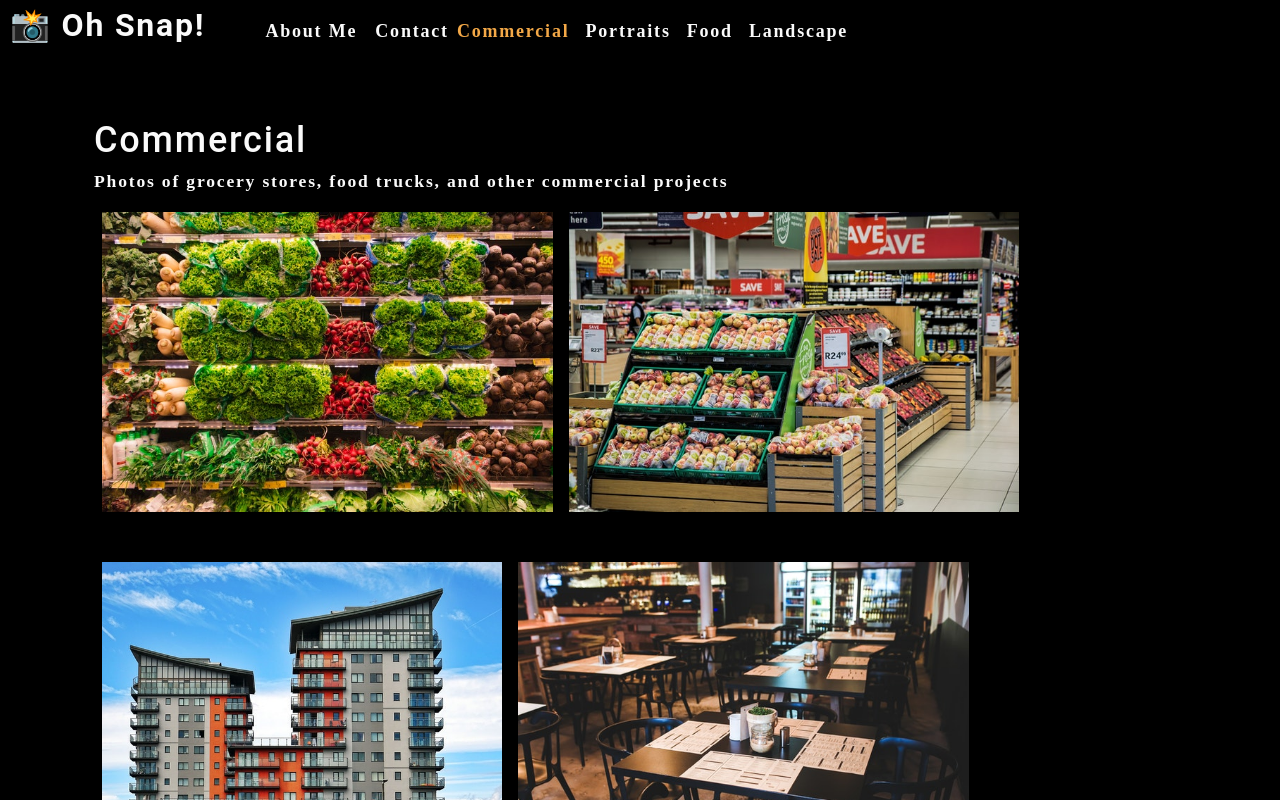
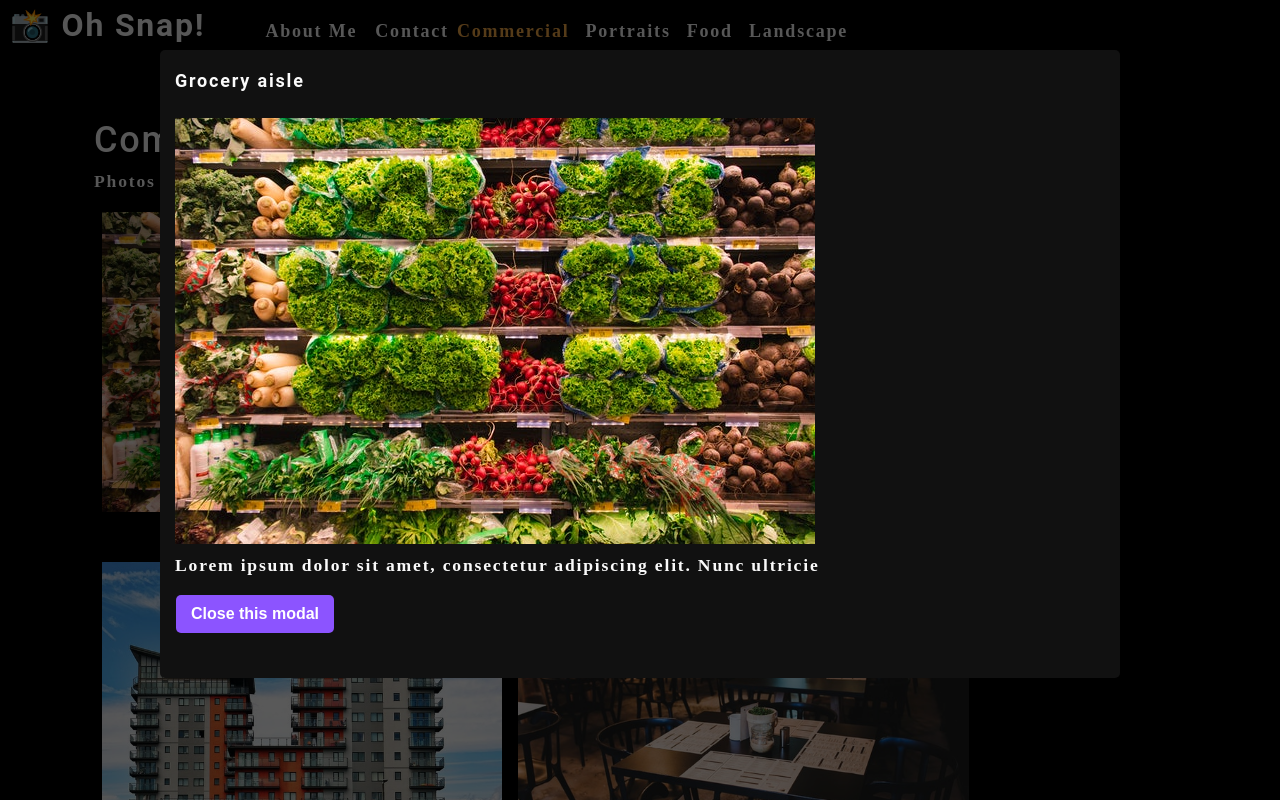
Before and after one commit to brt9029/photo-port, a React (Create React App) app: page / in a window 1280 px wide. Both pictures are taken after a click on the picture 327 px from the left and 361 px from the top of the page. Shown: the top 800 px of the page. Built offline with nearby package versions, Linux system fonts and the light colour scheme.

Commit message:
added modal component

```diff
--- /dev/null
+++ b/src/components/Modal/index.js
@@ -0,0 +1,21 @@
+import React from 'react';
+
+function Modal({ currentPhoto }) {
+    const { name, category, description, index } = currentPhoto;
+    return (
+        <div className="modalBackdrop">
+            <div className="modalContainer">
+                <h3 className="modalTitle">{name}</h3>
+                <img src={require(`../../assets/small/${category}/${index}.jpg`)} alt="current category" />
+                <p>
+                    {description}
+                </p>
+                <button type="button">
+                    Close this modal
+                </button>
+            </div>
+        </div>
+    );
+}
+
+export default Modal;
--- a/src/components/PhotoList/index.js
+++ b/src/components/PhotoList/index.js
@@ -1,4 +1,5 @@
 import React, { useState } from 'react';
+import Modal from '../Modal';
 
 function PhotoList({ category }) {
     const [photos] = useState([
@@ -96,13 +97,23 @@
 
     const currentPhotos = photos.filter((photo) => photo.category === category);
 
+    const [isModalOpen, setIsModalOpen] = useState(false);
+
+    const [currentPhoto, setCurrentPhoto] = useState();
+
+    const toggleModal = (image, i) => {
+        setCurrentPhoto({...image, index: i});
+        setIsModalOpen(true);
+    }
     return (
         <div>
+            {isModalOpen && <Modal currentPhoto={currentPhoto} />}
             <div className="flex-row">
                 {currentPhotos.map((image, i) => (
                     <img src={require(`../../assets/small/${category}/${i}.jpg`)}
                         alt={image.name}
                         className="img-thumbnail mx-1"
+                        onClick={() => toggleModal(image, i)}
                         key={image.name} />
                 ))}
             </div>
```
